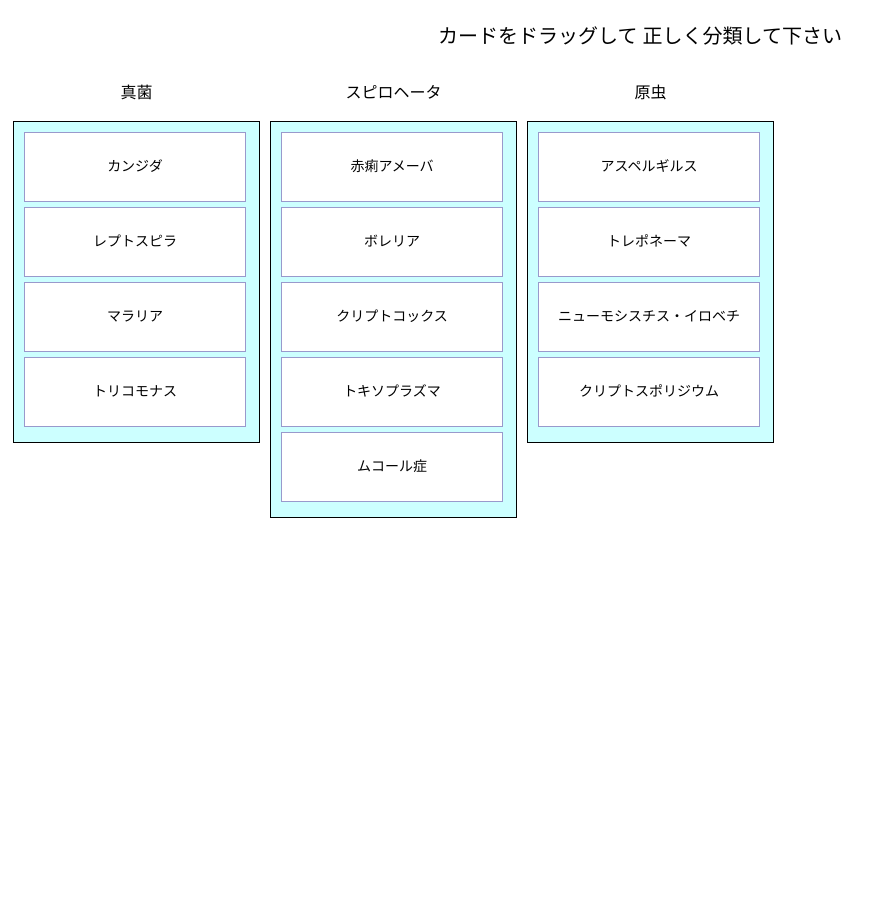
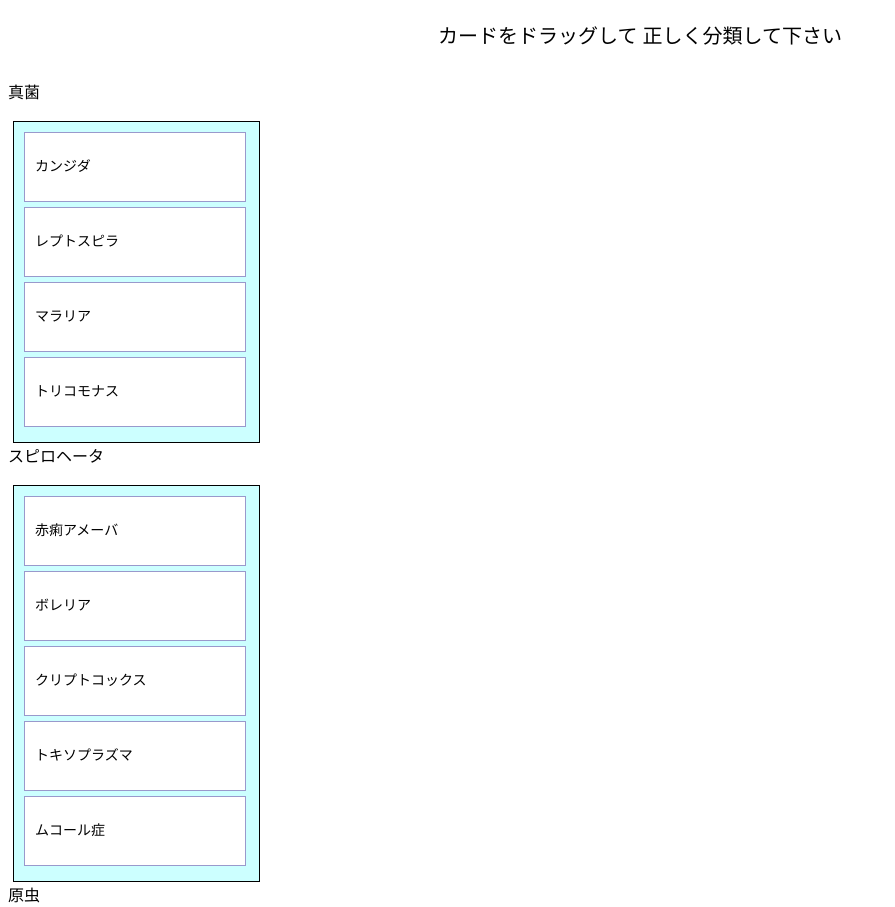
Before and after one commit to kaineko/grouping, a website: page grouping.html in a window 1280 px wide. Shown: the top 907 px of the page, without its empty margins (0-895 px from the left). Before the commit the page ends 800 px from the top, so only its background shows below. Drawn offline with nearby package versions, Linux system fonts and the light colour scheme.

Commit message:
Update grouping.css

```diff
--- a/grouping.css
+++ b/grouping.css
@@ -9,7 +9,7 @@ p{
 	text-align:center;
 }
 
-.attr{
+attr{
 	float:left;
 	text-align: center;
 }
```
